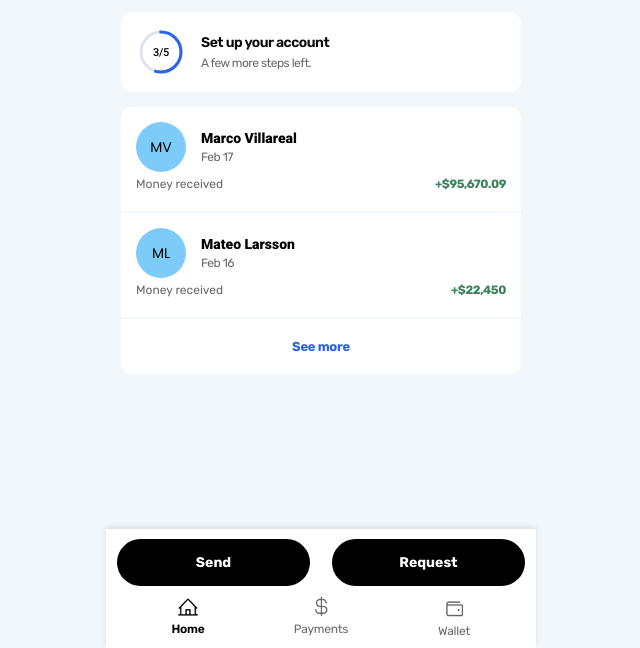
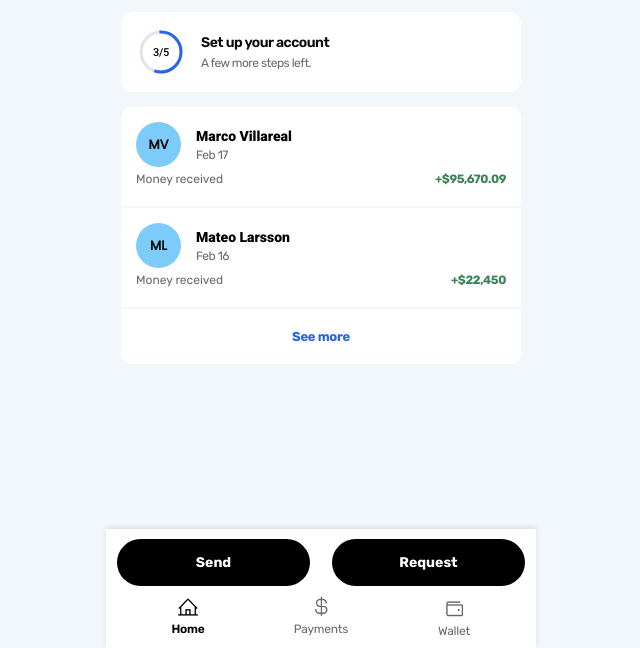
Before and after one commit to Vahaam/ppal.github.io, a website: page index.html in a window 1280 px wide. Shown: the part 152-800 px from the top of the page, without its empty margins (319-959 px from the left). Drawn offline with Linux system fonts and the light colour scheme.

Commit message:
Update index.html

```diff
--- a/index.html
+++ b/index.html
@@ -258,16 +258,16 @@
 
 .avatar {
     font-family: "Poppins", sans-serif;
-    width: 50px;
-    height: 50px;
+    width: 45px;
+    height: 45px;
     background: #7DCBF9;
     color: rgb(0, 0, 0);
-    font-weight: 500;
+    font-weight: 600;
     display: flex;
     justify-content: center;
     align-items: center;
     border-radius: 50%;
-    font-size: 14px;
+    font-size: 13px;
 }
 
 .transaction-info {
```
